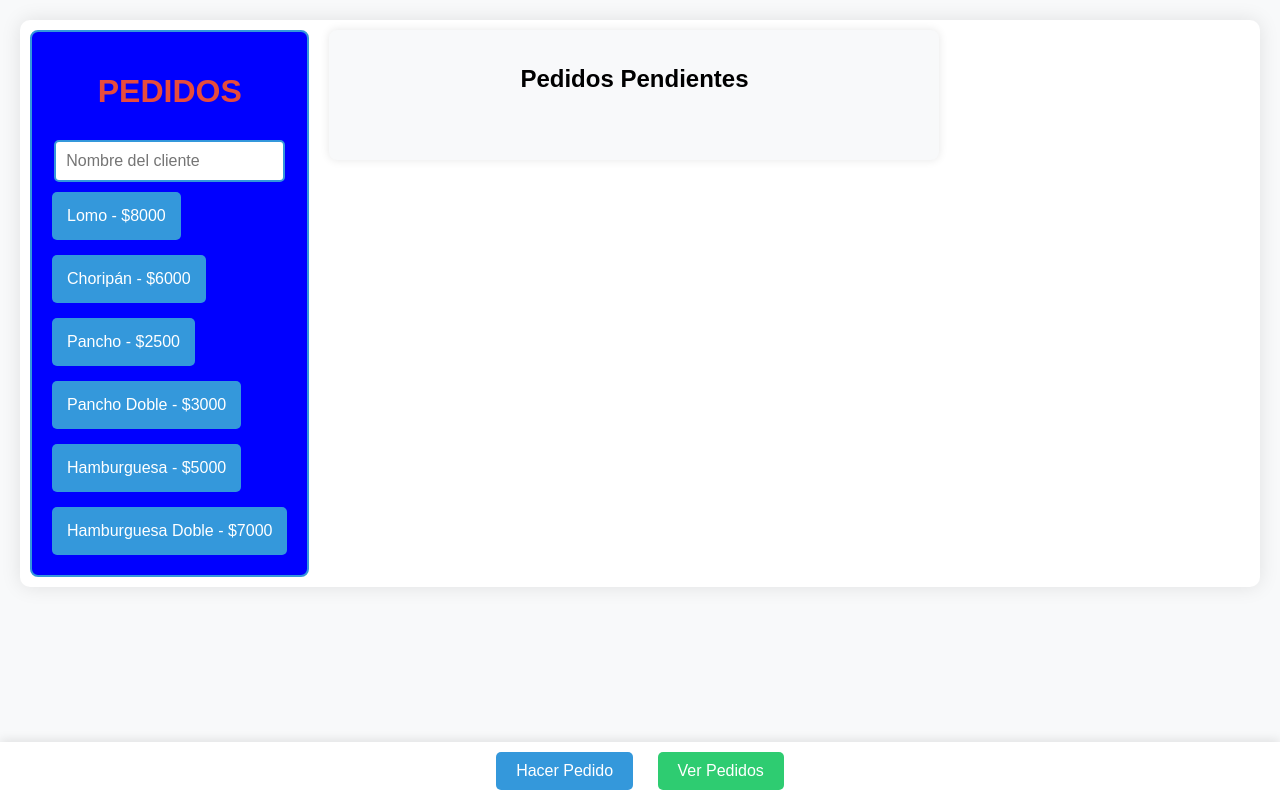
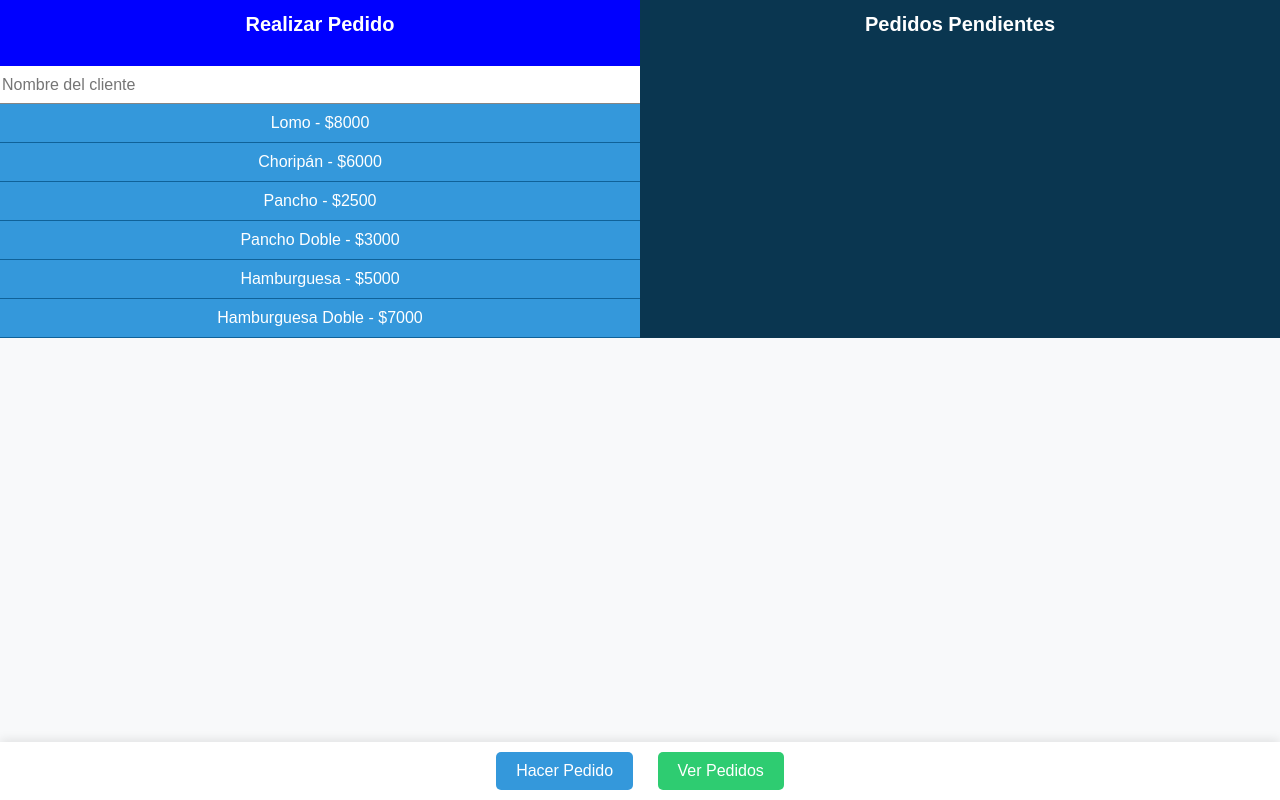
Before and after one commit to Augustonc/calculadora-de-pedidos, a plain HTML site: page index.html in a window 1280 px wide. Drawn offline with Linux system fonts and the light colour scheme.

Commit message:
Cambio de la interfaz visual, mas adaptada a la mayoría de los dispositivos y centrada en la funcionalidad rápida y simple

```diff
--- a/index.html
+++ b/index.html
@@ -11,28 +11,22 @@
 <body>
     <!-- CONTENEDOR PRINCIPAL DE TODOS LOS ELEMENTOS DEL BODY -->
     <div class="container">
-        <!-- COMIENZA EL SUB CONTENEDOR 1 -->
         <div class="sub-container-1">
-
-            <h1>PEDIDOS</h1>
-
+            <h1>Realizar Pedido</h1>
+            <!-- Menú de productos -->
+            <div class="menu">
                 <!-- Campo para el nombre del cliente -->
                 <div class="customer-info">
                     <input type="text" id="customer-name" placeholder="Nombre del cliente">
                 </div>
-
-            <!-- Menú de productos -->
-            <div class="menu">
                 <!-- Los productos se generan dinámicamente con JavaScript -->
             </div>
 
         </div>
 
-        <!-- COMIENZA EL SUB CONTENEDOR 2 -->
-        <div class="sub-container-2">
         <!-- Resumen del pedido -->
         <div class="order-summary">
-                <h2>Pedidos Pendientes</h2>
+            <h1>Pedidos Pendientes</h1>
             <div id="order-counts"></div>
             <ul id="order-list"></ul>
         </div>
@@ -48,9 +42,6 @@
             <h2>Pedidos Realizados</h2>
             <ul id="completed-orders-list"></ul>
         </div>
-
-        </div>
-
     </div>
 
     <!-- Script para manejar la lógica -->
--- a/script.js
+++ b/script.js
@@ -147,6 +147,7 @@ document.getElementById('make-order-btn').onclick = () => {
     document.querySelector('.order-summary').classList.remove('hidden'); // Muestra pedidos actuales
     document.querySelector('.customer-info').classList.remove('hidden'); // Muestra el campo de nombre
     document.querySelector('.menu').classList.remove('hidden'); // Muestra el menú
+    document.querySelector('.sub-container-1').classList.remove('hidden');
 };
 
 document.getElementById('view-orders-btn').onclick = () => {
@@ -154,6 +155,7 @@ document.getElementById('view-orders-btn').onclick = () => {
     document.querySelector('.order-summary').classList.add('hidden'); // Oculta pedidos actuales
     document.querySelector('.customer-info').classList.add('hidden'); // Oculta el campo de nombre
     document.querySelector('.menu').classList.add('hidden'); // Oculta el menú
+    document.querySelector('.sub-container-1').classList.add('hidden');
 };
 
 // Mover pedidos a "Pedidos Realizados"
--- a/style.css
+++ b/style.css
@@ -10,86 +10,82 @@ body {
     font-family: 'Arial', sans-serif;
     background-color: #f8f9fa;
     margin: 0;
-    padding: 20px;
 }
 
 .container {
     display: flex;
     flex-direction: row;
     align-items: stretch;
-    gap: 20px;
     max-width: 100%;
-    margin: 0 auto;
-    background-color: white;
-    padding: 10px;
-    border-radius: 10px;
-    box-shadow: 0 0 20px rgba(0, 0, 0, 0.1);
+    background-color: rgb(255, 255, 255);
 }
 
 .sub-container-1{
-    display: flex;
-    flex-wrap: wrap; /* Permite que los elementos se ajusten a varias líneas si es necesario */
-    flex-direction: column;
-    justify-content: space-between; /* Distribuye los elementos dentro del contenedor */
-    align-items: center;
-    padding: 20px;
-    background-color: #f4f4f4;
-    border-radius: 8px;
-    border: 2px solid #3498db;
+    display: block;
+    flex-wrap: wrap;
+    width: 100%;
     background-color: blue;
 }
 
-.sub-container-2 {
-    display: flex;
+h1 {
+    color: #ffffff;
+    text-align: center;
+    margin-bottom: 30px;
+    font-size: 20px;
+}
+
+.menu {
+    justify-content: center;
+    align-items: flex-start;
     flex-direction: column;
-    width: 50%;
+    width: 100%;
 
 }
 
-h1 {
-    color: #e74c3c;
-    text-align: center;
-    margin-bottom: 30px;
+.customer-info input {
+    width: 100%;
+    height: 35px;
+    font-size: 16px;
+    border: none;
+    border-bottom: solid 1px #858585;
 }
 
-.customer-info input {
-    padding: 10px;
-    border: 2px solid #3498db;
-    border-radius: 5px;
-    font-size: 16px;
-    gap: 15px;
-    margin-bottom: 10px;
-}
 
-.menu {
-    display: flex;
-    align-items: flex-start;
-    flex-direction: column;
-    gap: 15px;
-}
 
 .product-container {
-    position: relative;
+    display: block;
 }
 
 .product-btn {
     display: flex;
-    align-items: center;
-    justify-content: center;
-    width: 100%;
-    padding: 15px;
     background-color: #3498db;
     color: white;
-    border: none;
-    border-radius: 5px;
     cursor: pointer;
     font-size: 16px;
     transition: all 0.3s;
+    border: none;
+    display: block;
+    width: 100%;
+    margin: 0;
+    padding: 10px;
+    box-sizing: border-box;
+    border-bottom: solid 0.5px #0f6299;
 }
 
 .product-btn:hover {
     background-color: #2980b9;
     transform: translateY(-2px);
+}
+
+.order-summary {
+    display: flex;
+    justify-content: space-between;
+    width: 100%;
+    align-items: center;
+    flex-direction: column;
+    align-items: center;
+    background-color: #0a3650;
+    align-content: flex-end;
 }
 
 .options {
@@ -123,16 +119,6 @@ h1 {
 
 .accept-btn:hover {
     background-color: #27ae60;
-}
-
-.order-summary {
-    display: flex;
-    flex-direction: column;
-    padding: 15px;
-    align-items: center;
-    background-color: #f8f9fa;
-    border-radius: 8px;
-    box-shadow: 0 0 10px rgba(0, 0, 0, 0.1);
 }
 
 #order-list {
@@ -191,10 +177,9 @@ h1 {
 }
 
 #orders-section {
-    margin-top: 20px;
-    padding: 20px;
-    background-color: #f8f9fa;
-    border-radius: 5px;
+    width: 100%;
+    background-color: #00c44b;
+    align-content: flex-end;
 }
 .move-btn {
     margin-left: 10px;
```
Lines whose indentation alone changed are shown as unchanged.
